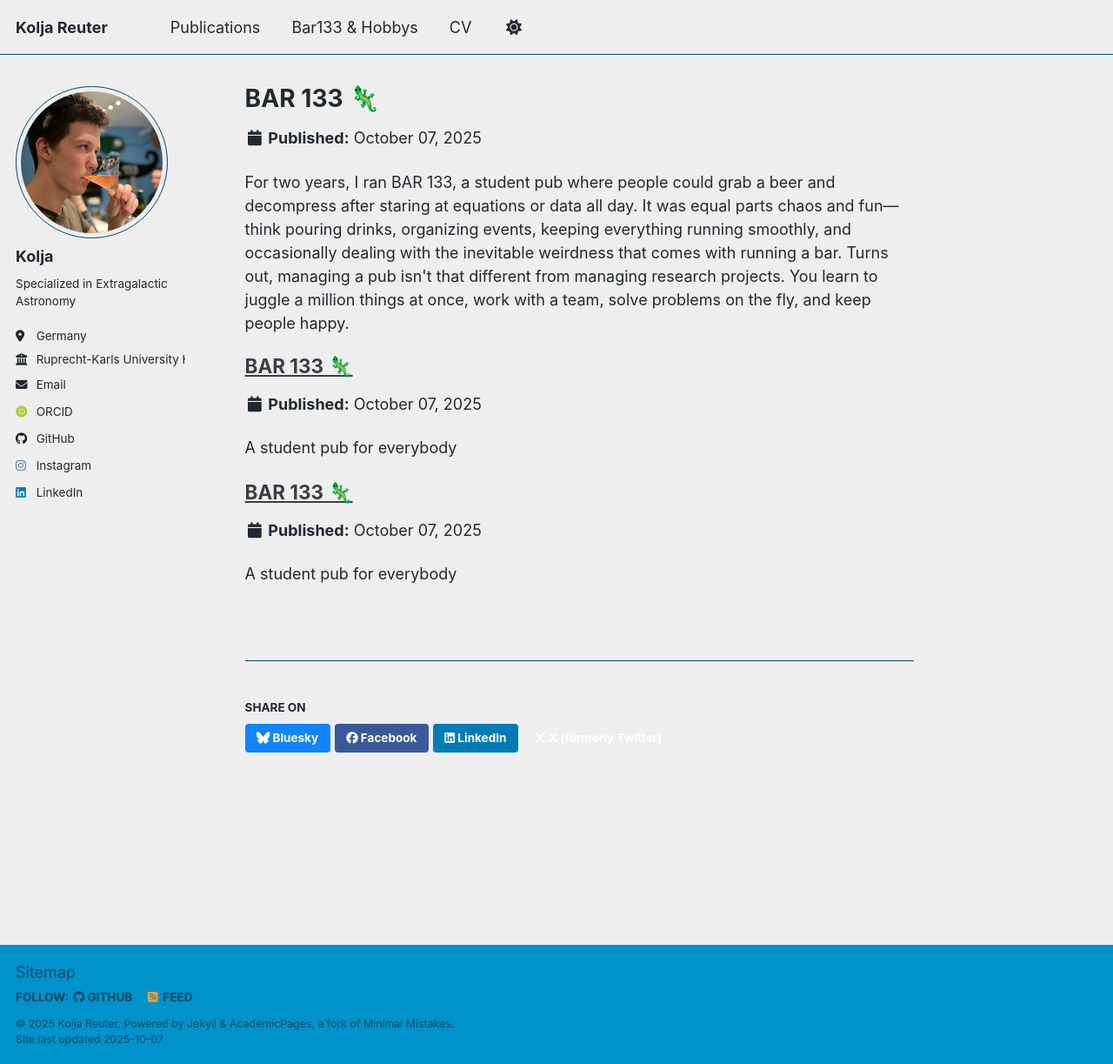
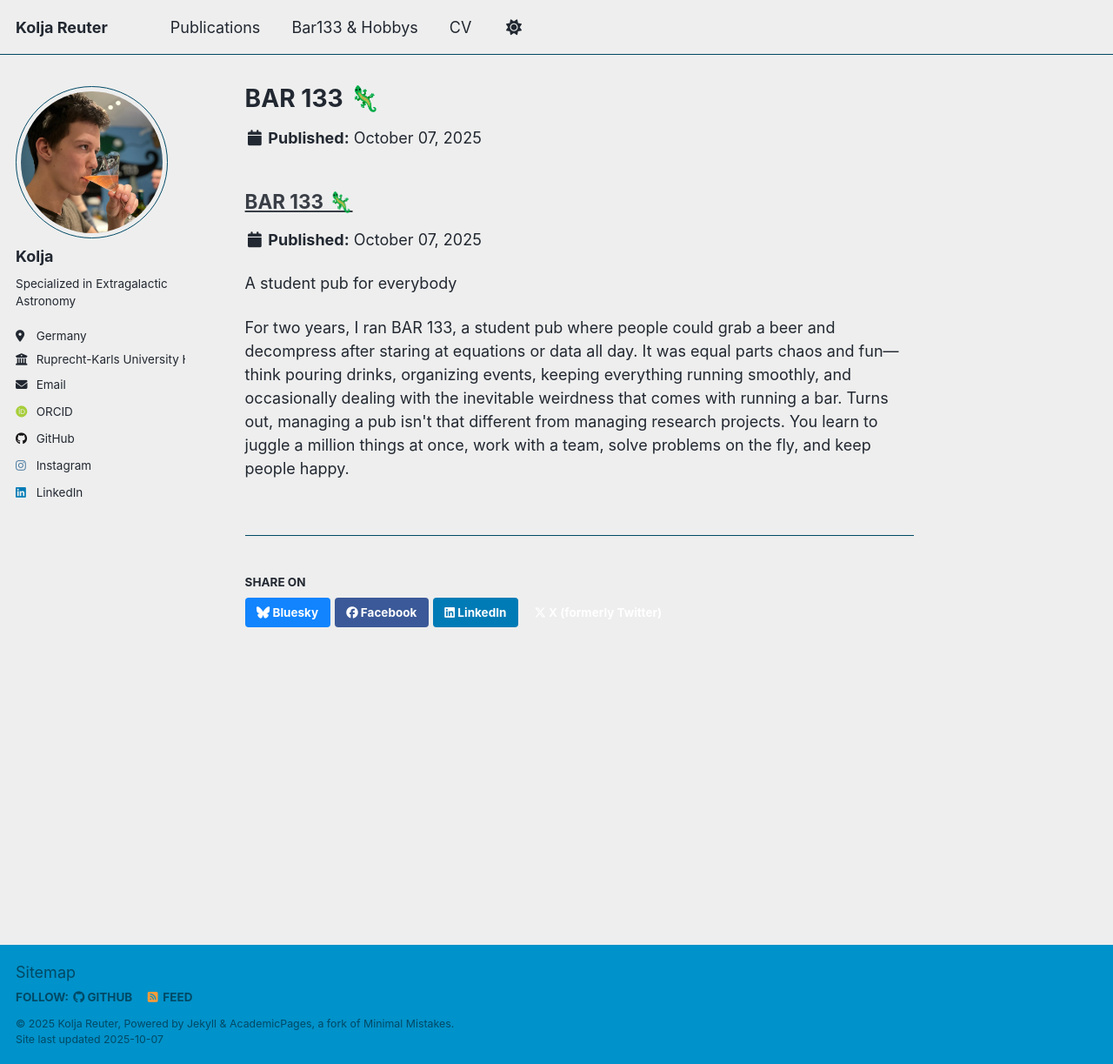
Before and after one commit to koljareuter/Website, a Jekyll site: the page built from _portfolio/portfolio-2.html, in a window 1280 px wide and 1223 px high. Shown: the whole window at 87% size. Built offline with Jekyll 4.4.1, drawn with Linux system fonts in a browser that asks for light colours; some web fonts are replaced; a script that is not in the unit is left out; some of the changed lines change nothing that is shown.

Commit message:
Reorganize text in portfolio-2.html

```diff
--- a/_portfolio/portfolio-2.html
+++ b/_portfolio/portfolio-2.html
@@ -4,22 +4,11 @@ excerpt: "A student pub for everybody"
 collection: portfolio
 ---
 
-For two years, I ran BAR 133, a student pub where people could grab a beer and decompress after staring at equations or data all day. It was equal parts chaos and fun—think pouring drinks, organizing events, keeping everything running smoothly, and occasionally dealing with the inevitable weirdness that comes with running a bar.
-
-Turns out, managing a pub isn't that different from managing research projects. You learn to juggle a million things at once, work with a team, solve problems on the fly, and keep people happy.
-
-
 {% include base_path %}
 {% for post in site.portfolio %}
   {% include archive-single.html %}
 {% endfor %}
 
+For two years, I ran BAR 133, a student pub where people could grab a beer and decompress after staring at equations or data all day. It was equal parts chaos and fun—think pouring drinks, organizing events, keeping everything running smoothly, and occasionally dealing with the inevitable weirdness that comes with running a bar.
 
-
-
-{% include base_path %}
-
-
-{% for post in site.portfolio %}
-  {% include archive-single.html %}
-{% endfor %}
+Turns out, managing a pub isn't that different from managing research projects. You learn to juggle a million things at once, work with a team, solve problems on the fly, and keep people happy.
```
